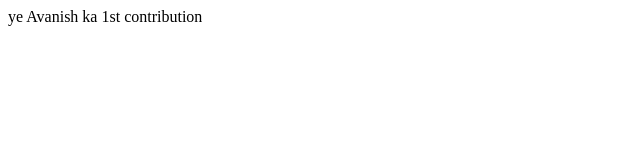
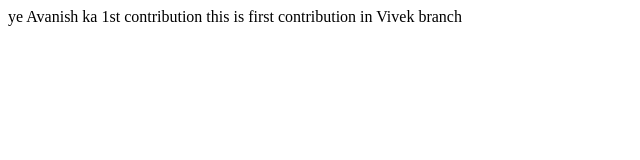
Before and after one commit to Avanish-Yadav/git-practice, a plain HTML site: page index.html in a window 1280 px wide. Shown: the whole page, without its empty margins (0-640 px from the left). Drawn offline with Linux system fonts and the light colour scheme.

Commit message:
first contribution in vivek branch

```diff
--- a/index.html
+++ b/index.html
@@ -7,5 +7,6 @@
 </head>
 <body>
     ye Avanish ka 1st contribution
+    this is first contribution in Vivek branch
 </body>
 </html>
```
